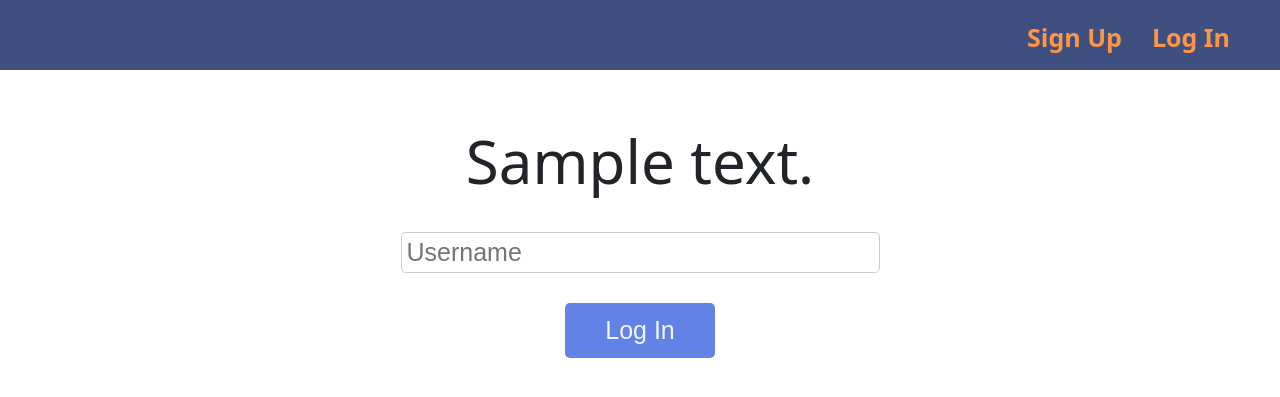
After one commit to hoangthienan95/FashionApp, a Flask app: template templates/user_form.html in a window 1280 px wide. The commit adds this page. Shown: the top 397 px of the page. Run offline with Flask 2, Linux system fonts and the light colour scheme; tables that the repository leaves empty hold one stand-in row (values such as "Sample post"); the template is opened without the code that fills it: values that come from a table or form of the project are taken from there, most other values are stand-ins (such as "Sample title", 1, 10 or a date in 2020); parts of the project's set-up code (start-up, migrations or seed data) failed here and were passed over.

Commit message:
Clean up forms, fix empty wardrobe

```diff
--- a/app.py
+++ b/app.py
@@ -64,7 +64,7 @@ def login():
 
         form.username.errors.append('Unknown user.')
 
-    return render_template('login.html', form=form)
+    return render_template('user_form.html', form=form, action_text='Log In')
 
 
 @application.route('/logout')
@@ -91,7 +91,7 @@ def signup():
 
         form.username.errors.append('That username is taken.')
 
-    return render_template('signup.html', form=form)
+    return render_template('user_form.html', form=form, action_text='Sign Up')
 
 
 def item_from_path(path: str) -> FashionItem:
--- a/static/styles.css
+++ b/static/styles.css
@@ -4,6 +4,11 @@ body {
 }
 
 /* ------------------------------ */
+.text-xl {
+    font-size: 60px;
+    font-weight: 500;
+}
+
 .text-l {
     font-size: 40px;
     font-weight: 500;
@@ -52,6 +57,10 @@ body {
     color: #F2F7FF;
 }
 
+.danger {
+    color: #FF4F4C;
+}
+
 .highlight {
     color: #6283E5;
 }
@@ -64,17 +73,19 @@ body {
     margin-top: 50px;
 }
 
-.form-input {
-    margin-bottom: 20px;
+.form-input-container {
+    margin: 30px 0;
 }
 
-.form-error {
-    color: red;
-    margin-top: 10px;
+.form-input {
+    padding: 5px;
+
+    border-radius: 5px;
+    border: 1px solid rgba(0, 0, 0, 0.2);
 }
 
-.form-submit {
-    border: none;
+.form-errors {
+    margin-top: 10px;
 }
 
 /* ------------------------------ */
@@ -174,8 +185,14 @@ body {
 /* ------------------------------ */
 
 .empty-wardrobe-container {
+    margin-top: 50px;
+
     width: auto;
     text-align: center;
+}
+
+.empty-wardrobe-text {
+    margin-bottom: 10px;
 }
 
 .wardrobe {
--- /dev/null
+++ b/templates/user_form.html
@@ -0,0 +1,21 @@
+{% extends 'nav_base.html' %}
+{% block title %}Log In{% endblock %}
+{% block page_content %}
+    <div class="form-container">
+        <div class="text-xl dark weight-medium">{{ action_text }}</div>
+        <form action="" method="post">
+            {{ form.hidden_tag() }}
+            <div class="form-input-container">
+                {{ form.username(size=30, class='form-input text-m dark weight-medium', placeholder='Username') }}
+                {% if form.username.errors|length > 0 %}
+                    <div class="form-errors">
+                        {% for error in form.username.errors %}
+                            <div class="text-s danger weight-medium">{{ error }}</div>
+                        {% endfor %}
+                    </div>
+                {% endif %}
+            </div>
+            {{ form.submit(class='form-submit btn btn-primary text-m light weight-medium') }}
+        </form>
+    </div>
+{% endblock %}
```
Also changed, not shown: templates/login.html (deleted, +0 -18 lines), templates/signup.html (deleted, +0 -18 lines), templates/wardrobe.html (+4 -3 lines).
